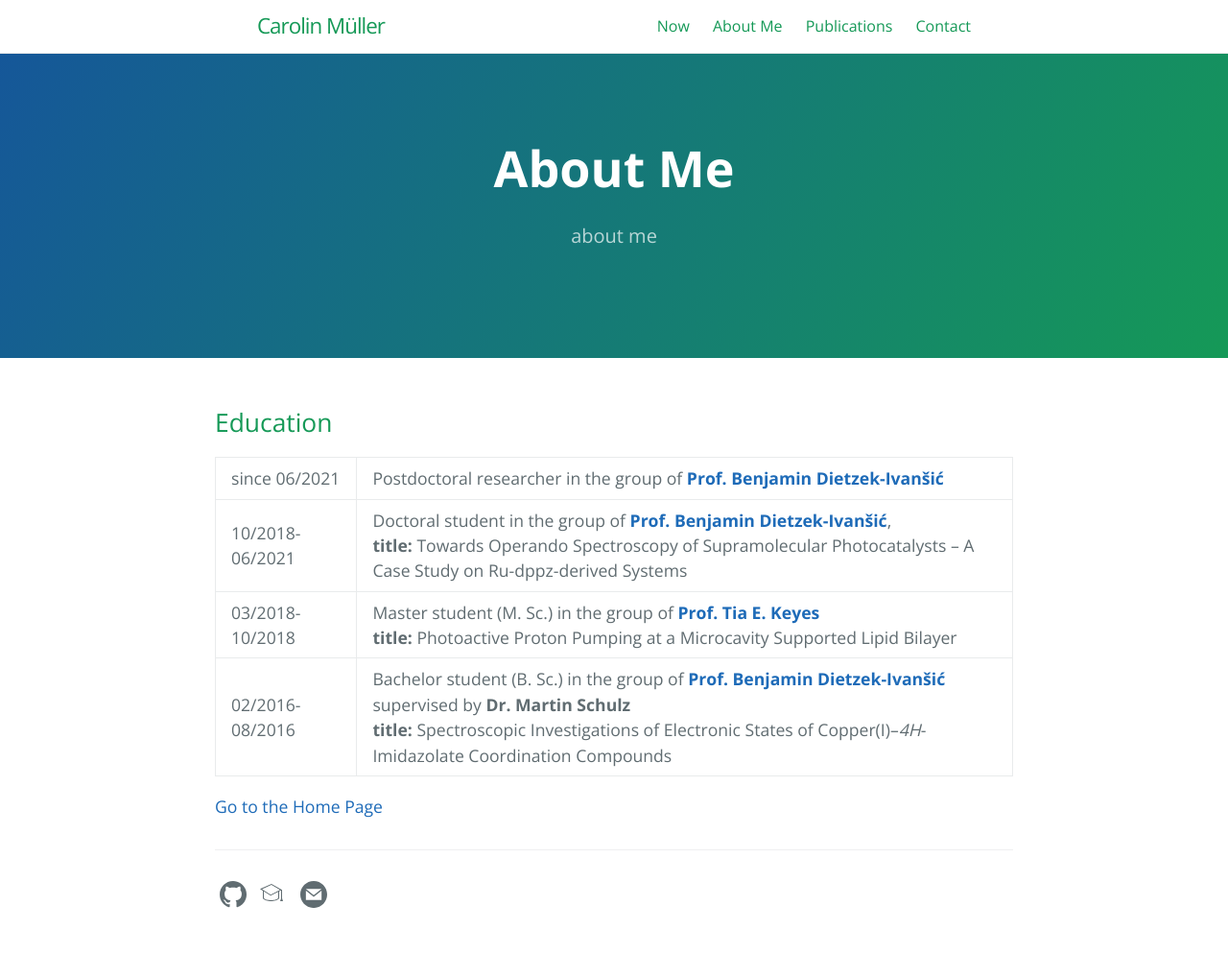
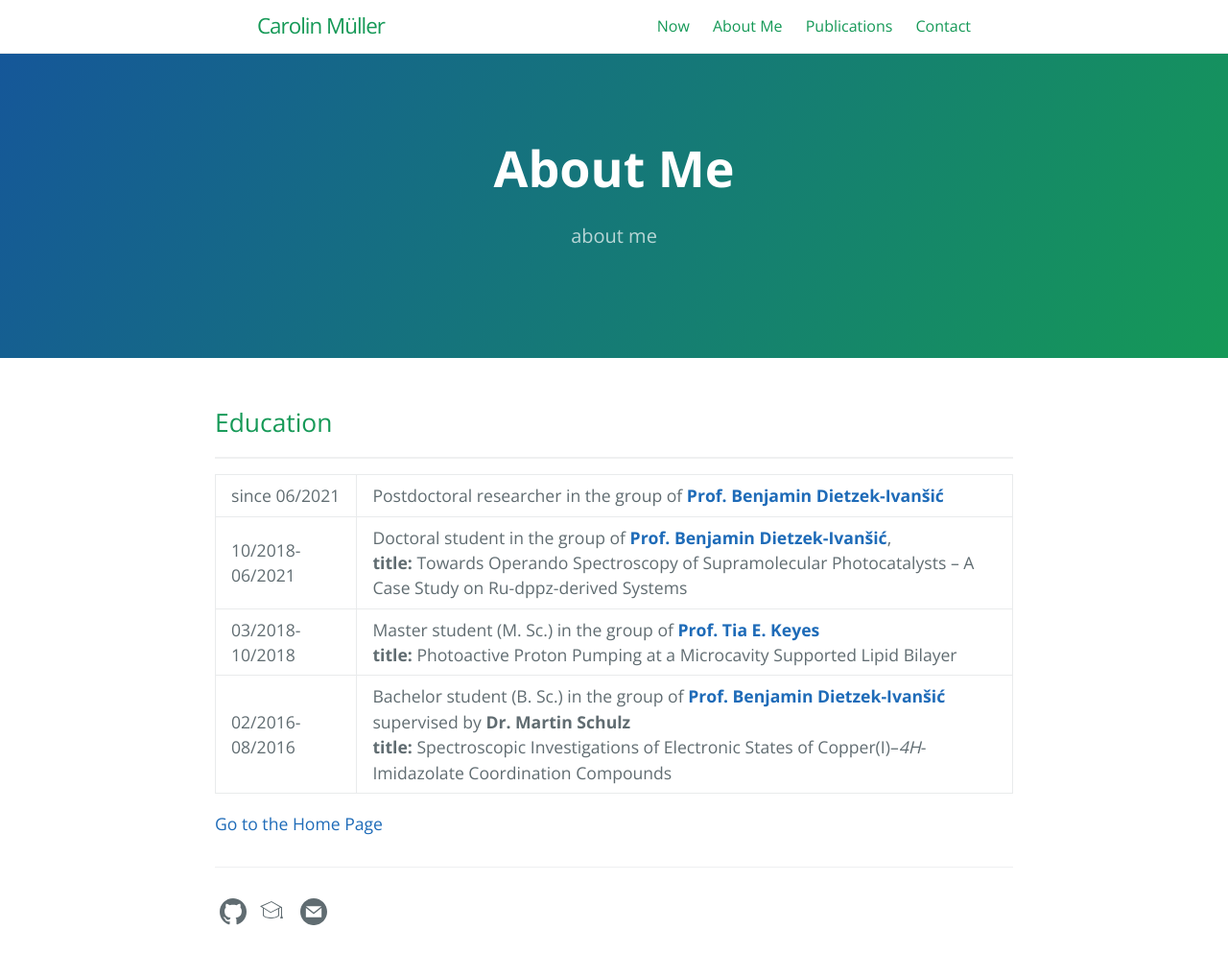
Before and after one commit to carolin-m/carolin-m.github.io, a Jekyll site: the page built from about.md, in a window 1280 px wide. Shown: the whole page at 96% size. Built offline with Jekyll 4.4.1, drawn with Linux system fonts in a browser that asks for light colours.

```diff
--- a/about.md
+++ b/about.md
@@ -8,6 +8,7 @@ order: 0
 ---
 
 ## Education <br>
+________________
 
 | since 06/2021 | Postdoctoral researcher in the group of [**Prof. Benjamin Dietzek-Ivanšić**](https://www.ipc.uni-jena.de/en/AGDietzek) |
 | 10/2018-06/2021  | Doctoral student in the group of [**Prof. Benjamin Dietzek-Ivanšić**](https://www.ipc.uni-jena.de/en/AGDietzek), <br />  **title:** Towards Operando Spectroscopy of Supramolecular Photocatalysts – A Case Study on Ru-dppz-derived Systems |
```
